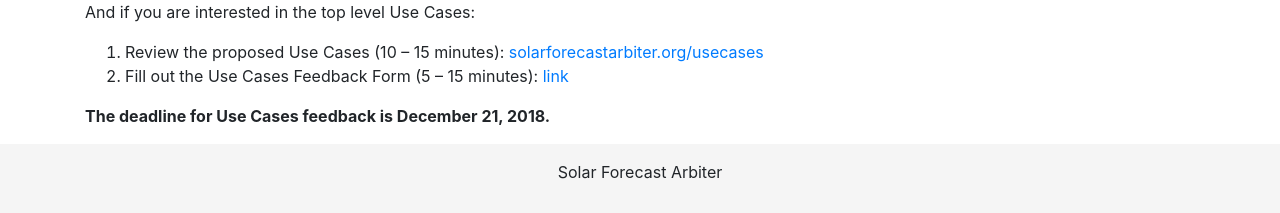
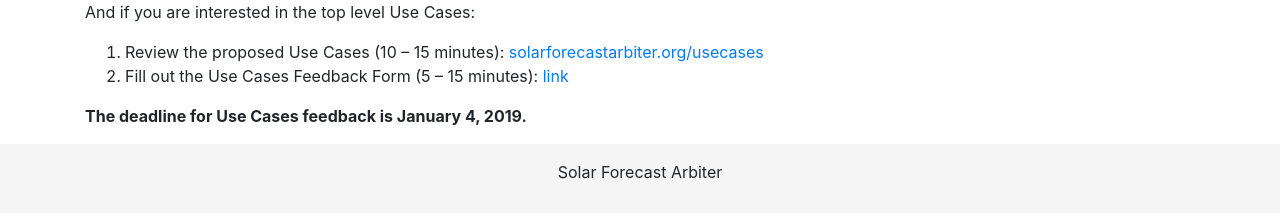
Before and after one commit to SolarArbiter/SolarArbiter.github.io, a Jekyll site: the page built from stakeholdercommittee.md, in a window 1280 px wide and 1140 px high. Shown: the part 924-1137 px from the top of the window. Built offline with Jekyll 4.4.1, drawn with Linux system fonts in a browser that asks for light colours; comment, search, counter and statistics services are not loaded; our own code applies the rules of GitHub Pages for plain Markdown files.

Commit message:
update link, deadline (#40)

```diff
--- a/index.html
+++ b/index.html
@@ -7,7 +7,7 @@
 
 <p>The Solar Forecast Arbiter is in an early stage of development, and we need members of the solar forecast community to provide guidance on project development. Please see our <a href="/stakeholdercommittee">Stakeholder Committee</a> page for more information on how you can join the committee and help guide the project development.</p>
 
-<p><b>We are currently asking stakeholders to provide feedback on the first Key Topic: the Solar Forecast Arbiter <a href="/usecases">Use Cases</a>. Please see <a href="/stakeholdercommittee">Stakeholder Committee</a> for more information. The deadline for feedback is December 21, 2018.</b></p>
+<p><b>We are currently asking stakeholders to provide feedback on the first Key Topic: the Solar Forecast Arbiter <a href="/usecases">Use Cases</a>. Please see <a href="/stakeholdercommittee">Stakeholder Committee</a> for more information. The deadline for feedback is January 4, 2019.</b></p>
 
 <p>Early draft versions of addititional documents are available under the Key Topics menu. These guidance documents will be refined and reviewed by stakeholders through June 2019.</p>
 
--- a/stakeholdercommittee.md
+++ b/stakeholdercommittee.md
@@ -34,6 +34,6 @@
 And if you are interested in the top level Use Cases:
 
 2. Review the proposed Use Cases (10 – 15 minutes): [solarforecastarbiter.org/usecases](/usecases)
-3. Fill out the Use Cases Feedback Form (5 – 15 minutes): [link](https://goo.gl/forms/F1qq08JppsKBMUtj2)
+3. Fill out the Use Cases Feedback Form (5 – 15 minutes): [link](https://docs.google.com/forms/d/e/1FAIpQLScSzF7x2E0mIWly37zKNLu2HTEpDeYF_UgfTVW8kCVC5hV6Kg/viewform?usp=sf_link)
 
-**The deadline for Use Cases feedback is December 21, 2018.**
+**The deadline for Use Cases feedback is January 4, 2019.**
```
Also changed, not shown: usecases.md (+1 -1 lines).
